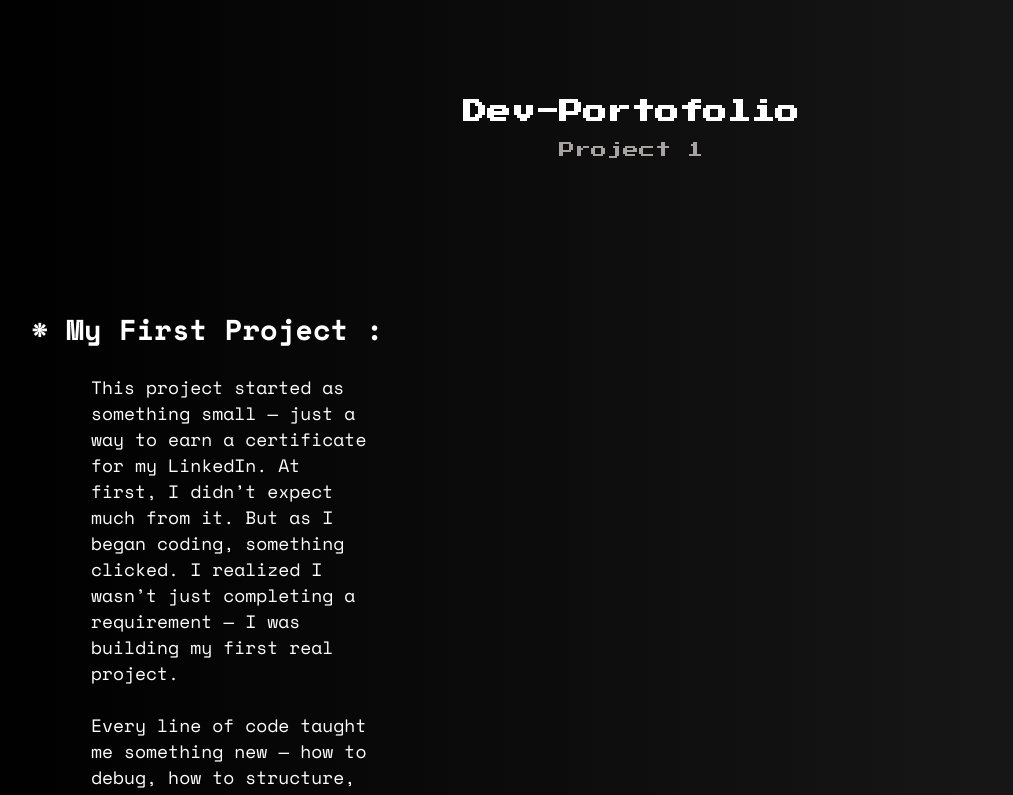
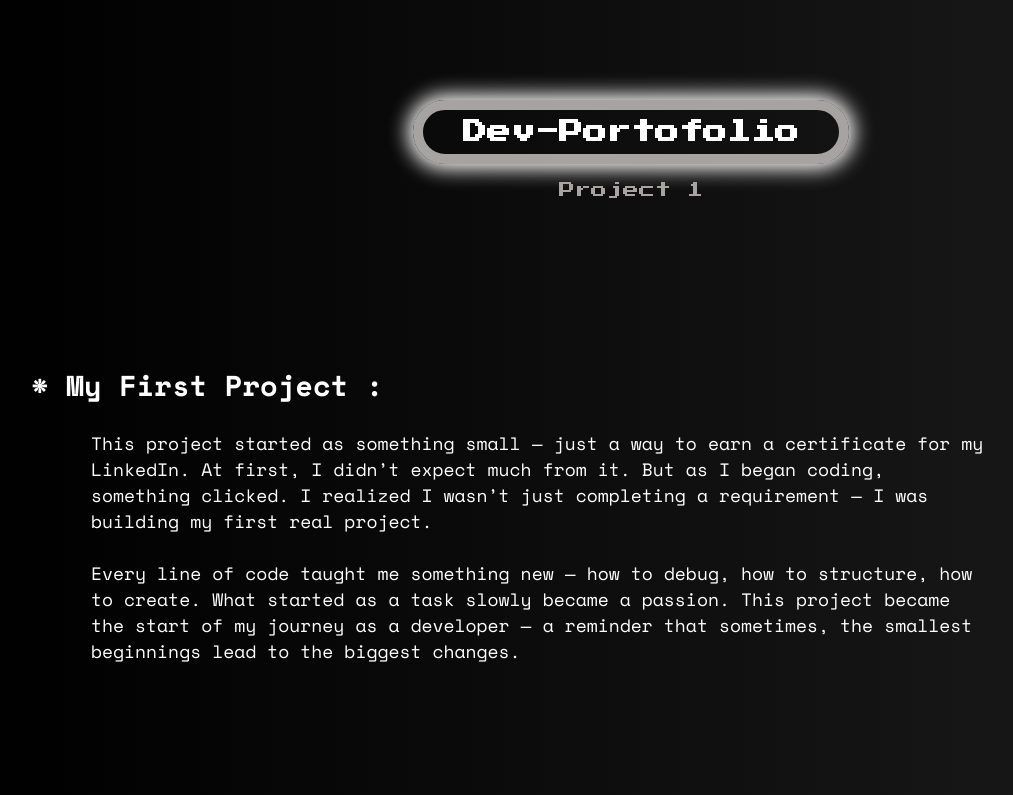
Before and after one commit to CSMTYYA/project-1, a plain HTML site: page index.html in a window 1280 px wide. Shown: the top 795 px of the page, without its empty margins (9-1022 px from the left). Drawn offline with nearby package versions, Linux system fonts and the light colour scheme.

Commit message:
title border

```diff
--- a/index.html
+++ b/index.html
@@ -11,7 +11,7 @@
                         <p class="lead"> Project 1 </p>
                     </div>
                 </section>
-                <section class="description container">
+                <section class="description">
                     <article class="subheaders">
                          <h2>* My First Project :</h2>
                          <p class="words"> This project started as something small — just a way to earn a certificate for my LinkedIn.
--- a/project-1.css
+++ b/project-1.css
@@ -17,10 +17,21 @@ body{
     font-family: 'Press Start 2P', cursive;
     color:#ffffff;
     margin-top: 100px;
+    display: inline-block;
+    border: 10px solid;
+    border-radius: 20000px ;
+    border-color: #a7a3a3;
+    padding: 10px 40px ;
+    justify-content: center;
     box-sizing: border-box;
+    box-shadow: #ffffff 0px 0px 20px 5px;
+
+}
+
+.container{
+  display:flex;
+    flex-direction: column;
     align-items: center;
-    display: flex;
-    flex-direction: column
 }
 
 .lead{
@@ -45,7 +56,8 @@ body{
     margin-left: 60px;
     margin-top: 0px;
     font-size: large;
-    margin-right: 900px;
+    text-align: left;
+    max-width: 900px;
 }
 
 .topic-name{
```
